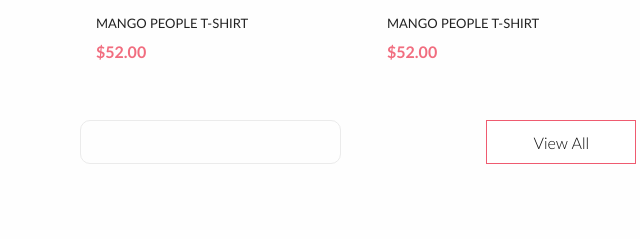
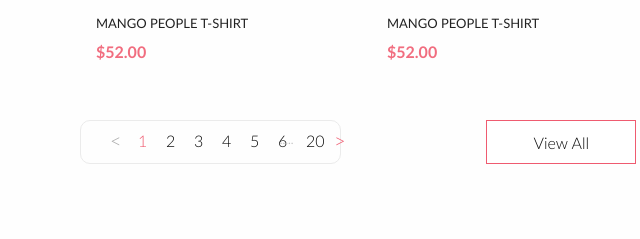
Before and after one commit to alexterua/brand, a website: page source/product.html in a window 1280 px wide. Shown: the part 1499-1738 px from the top of the page, 268-908 px from the left. Drawn offline with nearby package versions, Linux system fonts and the light colour scheme; files that its build step writes are made by us from their sources; files whose address does not match are found by name.

Commit message:
Добавлена пагинация

```diff
--- a/source/product.html
+++ b/source/product.html
@@ -327,13 +327,15 @@
                 </ul>
                 <div class="pagination">
                     <ul class="pagination__list">
-                        <li class="pagination__item"><a href="#" class="pagination__link"></a></li>
-                        <li class="pagination__item"><a href="#" class="pagination__link"></a></li>
-                        <li class="pagination__item"><a href="#" class="pagination__link"></a></li>
-                        <li class="pagination__item"><a href="#" class="pagination__link"></a></li>
-                        <li class="pagination__item"><a href="#" class="pagination__link"></a></li>
-                        <li class="pagination__item"><a href="#" class="pagination__link"></a></li>
-                        <li class="pagination__item"><a href="#" class="pagination__link"></a></li>
+                        <li class="pagination__item"><a href="#" class="pagination__link btn-prev"><</a></li>
+                        <li class="pagination__item"><a href="#" class="pagination__link link--active-red">1</a></li>
+                        <li class="pagination__item"><a href="#" class="pagination__link">2</a></li>
+                        <li class="pagination__item"><a href="#" class="pagination__link">3</a></li>
+                        <li class="pagination__item"><a href="#" class="pagination__link">4</a></li>
+                        <li class="pagination__item"><a href="#" class="pagination__link">5</a></li>
+                        <li class="pagination__item"><a href="#" class="pagination__link">6</a></li>
+                        <li class="pagination__item"><a href="#" class="pagination__link">20</a></li>
+                        <li class="pagination__item"><a href="#" class="pagination__link btn-next link--active-red">></a></li>
                     </ul>
                     <a href="#" class="page-product__button button--white-pink">View All</a>
                 </div>
--- a/source/style/blocks/pagination.scss
+++ b/source/style/blocks/pagination.scss
@@ -2,6 +2,7 @@
     width: 847px;
     height: 44px;
     display: flex;
+    flex-wrap: wrap;
     justify-content: space-between;
 }
 
@@ -10,12 +11,48 @@
     height: 44px;
     border: 1px solid #ebebeb;
     border-radius: 10px;
+    display: flex;
+    align-items: center;
 }
 
 .pagination__item {
-
+    min-width: 8px;
+    margin-left: 19px;
 }
 
 .pagination__link {
+    display: block;
+    min-width: 8px;
+    font-family: "LatoLight", "Arial", sans-serif;
+    font-size: 16px;
+    line-height: 26px;
+    color: #c4c4c4;
+}
 
+.pagination__item:last-child {
+    margin-right: 19px;
 }
+
+.pagination__item:nth-child(8) {
+    position: relative;
+}
+
+.pagination__item:nth-child(8) .pagination__link:after{
+    content: ".....";
+    position: absolute;
+    display: block;
+    top: 0;
+    right: 11px;
+    color: #c4c4c4;
+    letter-spacing: -1px;
+}
+
+.pagination .btn-prev, .btn-next {
+    font-size: 20px;
+    color: #aaaaaa;
+    line-height: 26px;
+}
+
+.pagination .link--active-red {
+    color: #ef5b70;
+}
```
